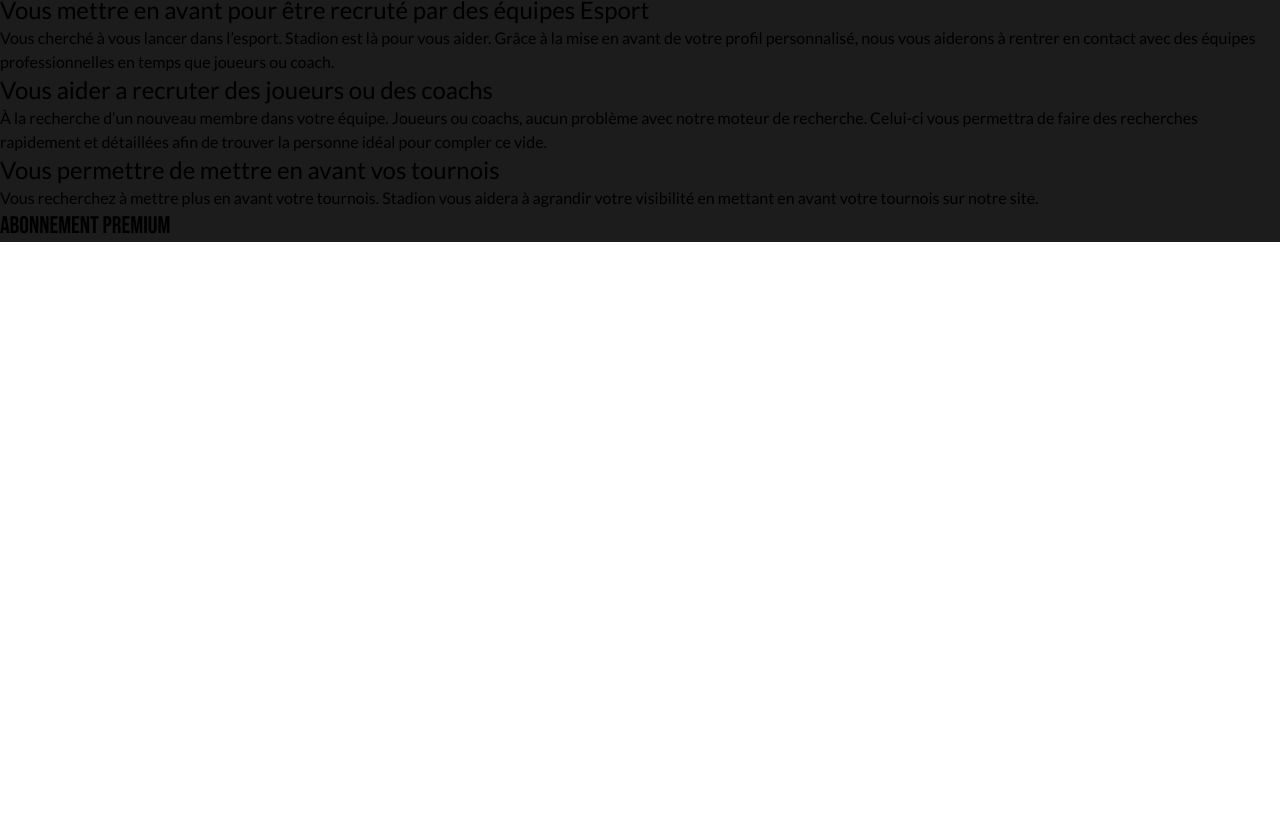
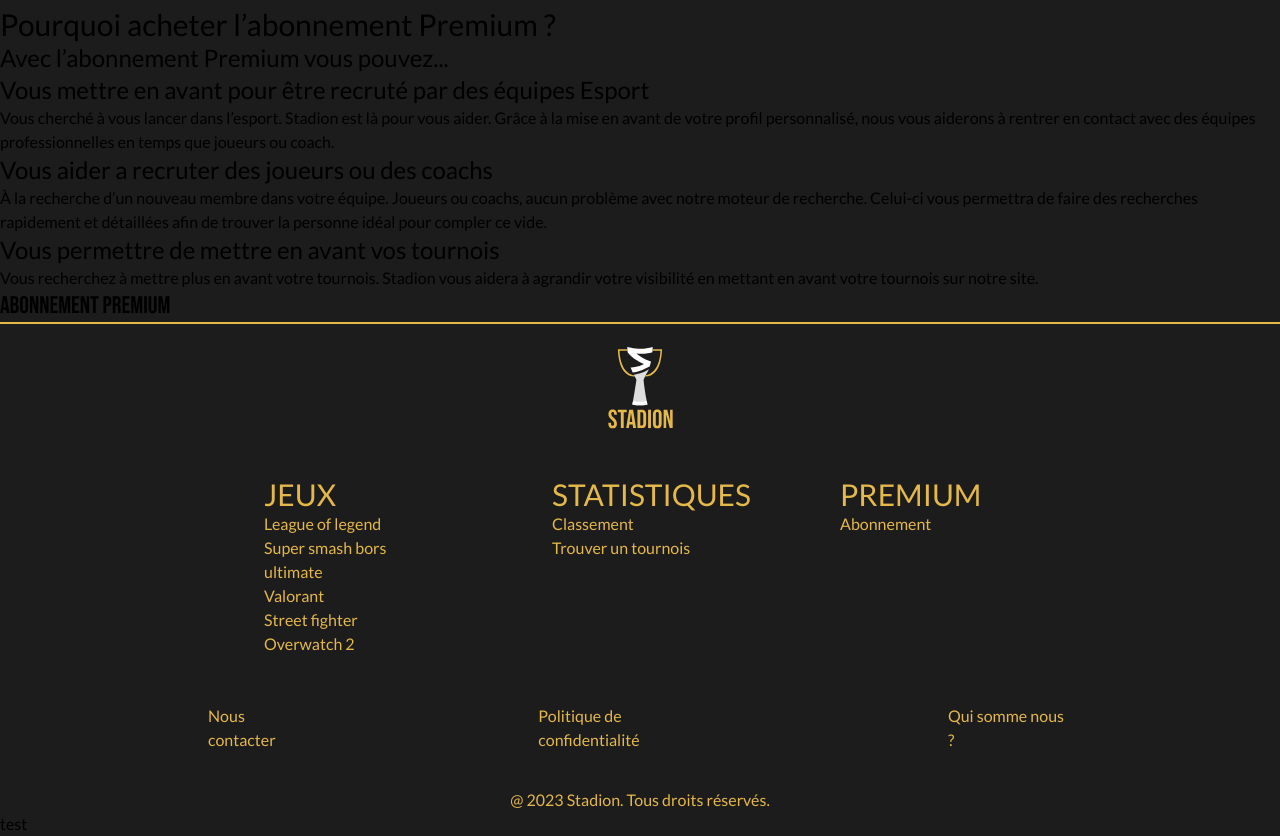
Before and after one commit to BardeyLucas/Stadion, a Vue app in the folder ProjetS2/: page / in a window 1280 px wide. Shown: the part 1886-2722 px from the top of the page. Before the commit the page ends 2128 px from the top, so only its background shows below. Built offline with nearby package versions, Linux system fonts and the light colour scheme.

Commit message:
Intégration du footer

```diff
--- a/ProjetS2/src/components/footer.vue
+++ b/ProjetS2/src/components/footer.vue
@@ -1,6 +1,38 @@
+<script setup lang="ts">
+import logo from '../../public/img/Icones-interface/icones/Logo.vue'
+</script>
 <template>
-    <Footer>
-        <img/>
-
-    </Footer>
+    <footer class="bg-Black border-t-2 border-Gold h-">
+        <div class="flex items-center justify-center h-32">
+            <logo/>
+        </div>
+        <nav class="text-Gold grid grid-cols-3 justify-items-center px-52 mt-6">
+            <div class="col-span-1 w-44">
+                <h2>JEUX</h2>
+                <p>League of legend</p>
+                <p>Super smash bors ultimate</p>
+                <p>Valorant</p>
+                <p>Street fighter</p>
+                <p>Overwatch 2</p>
+            </div>
+            <div class="col-span-1 w-44">
+                <h2>STATISTIQUES</h2>
+                <p>Classement</p>
+                <p>Trouver un tournois</p>
+            </div>
+            <div class="col-span-1 w-44">
+                <h2>PREMIUM</h2>
+                <p>Abonnement</p>
+            </div>
+            <div class="flex gap-56 col-span-3 justify-center mt-12">
+                <p>Nous contacter</p>
+                <p>Politique de confidentialité</p>
+                <p>Qui somme nous ?</p>
+            </div>
+            <div class="col-span-3 justify-center mt-9">
+                <p>@ 2023 Stadion. Tous droits réservés.</p>
+            </div>
+        </nav>
+        <p>test</p>
+    </footer>
 </template>
--- a/ProjetS2/src/pages/index.vue
+++ b/ProjetS2/src/pages/index.vue
@@ -3,8 +3,8 @@
 import TournamentCard from '../components/Tournament-Card.vue'
 import ProfilCard from '../components/Profil-Card.vue'
 </script>
-<template>
-    <h1>Carte des tournois près de chez vous</h1>
+<template >
+    <h1 class="mb-20">Carte des tournois près de chez vous</h1>
         <div>
           <h2>Jeux associés</h2>
         </div>
```
